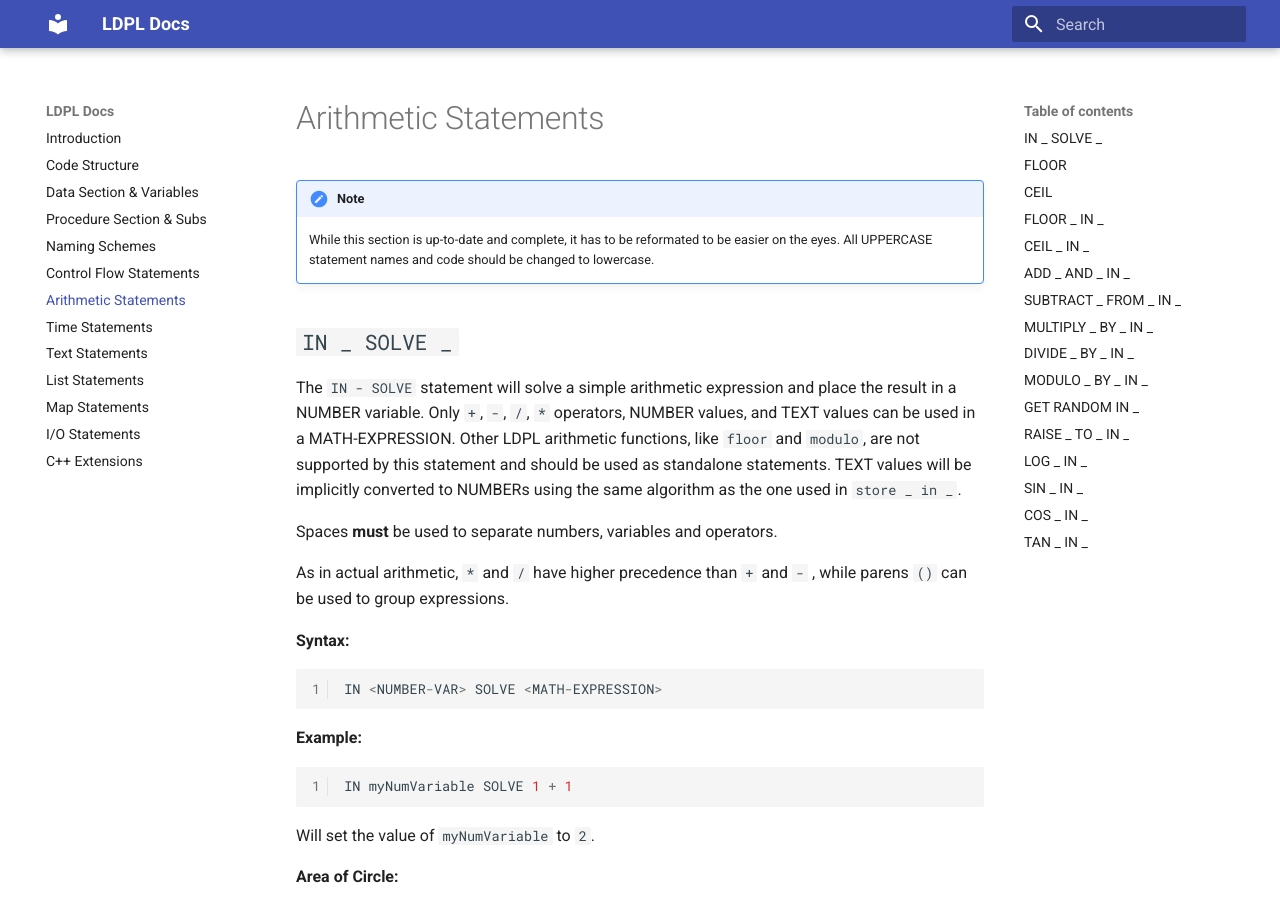
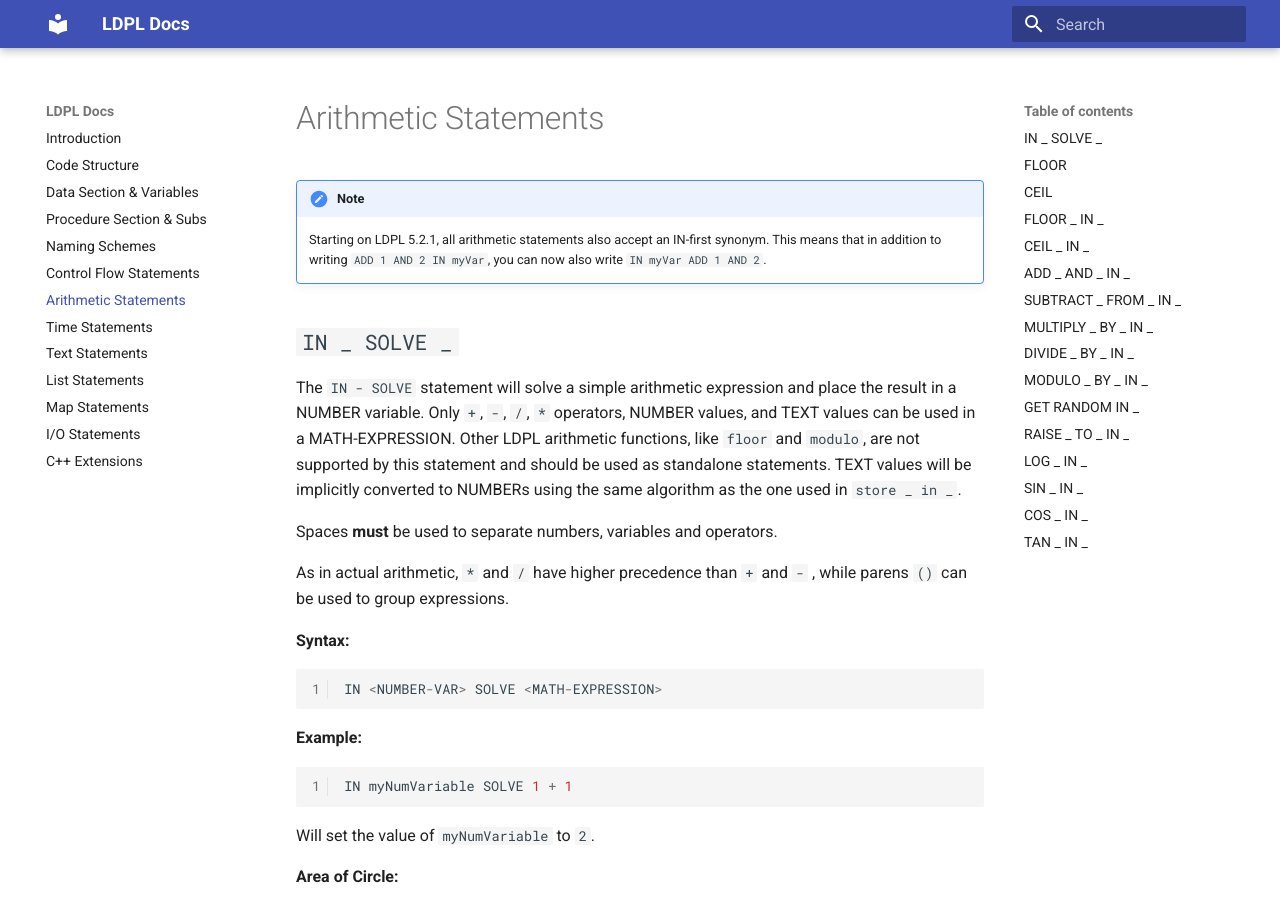
Before and after one commit to Lartu/ldpl, an MkDocs documentation site: the page built from docs/arithmetic.md, in a window 1280 px wide and 900 px high. Built offline with MkDocs 1.6.1 and Material for MkDocs 9.7.7, drawn with Linux system fonts in a browser that asks for light colours.

Commit message:
Add note for IN-first synonyms

```diff
--- a/docs/arithmetic.md
+++ b/docs/arithmetic.md
@@ -1,7 +1,7 @@
 !!!Note
-    While this section is up-to-date and complete, it has to be reformated
-    to be easier on the eyes. All UPPERCASE statement names and code should
-    be changed to lowercase.
+    Starting on LDPL 5.2.1, all arithmetic statements also accept an IN-first synonym. This
+    means that in addition to writing `ADD 1 AND 2 IN myVar`, you can now also write
+    `IN myVar ADD 1 AND 2`.
 
 ## `IN _ SOLVE _`
 
```
